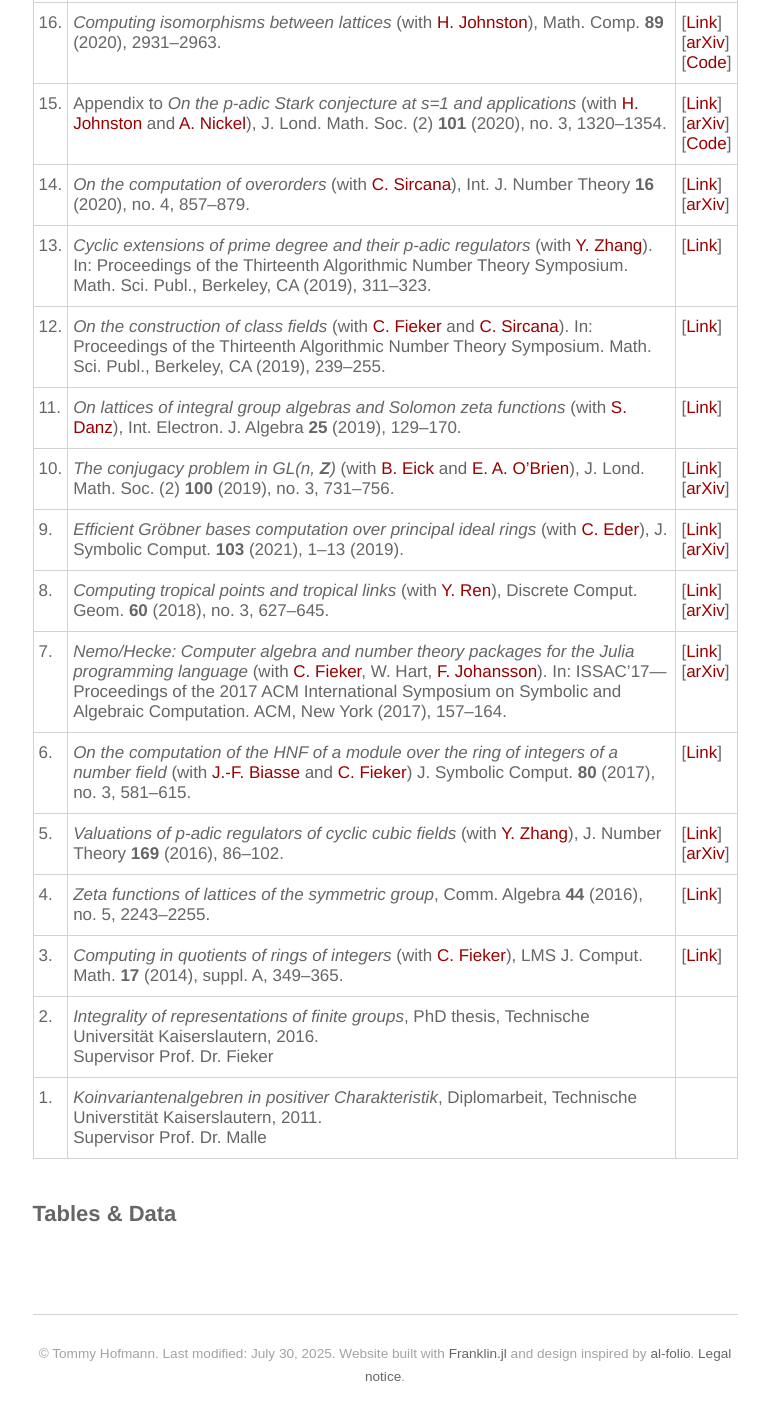
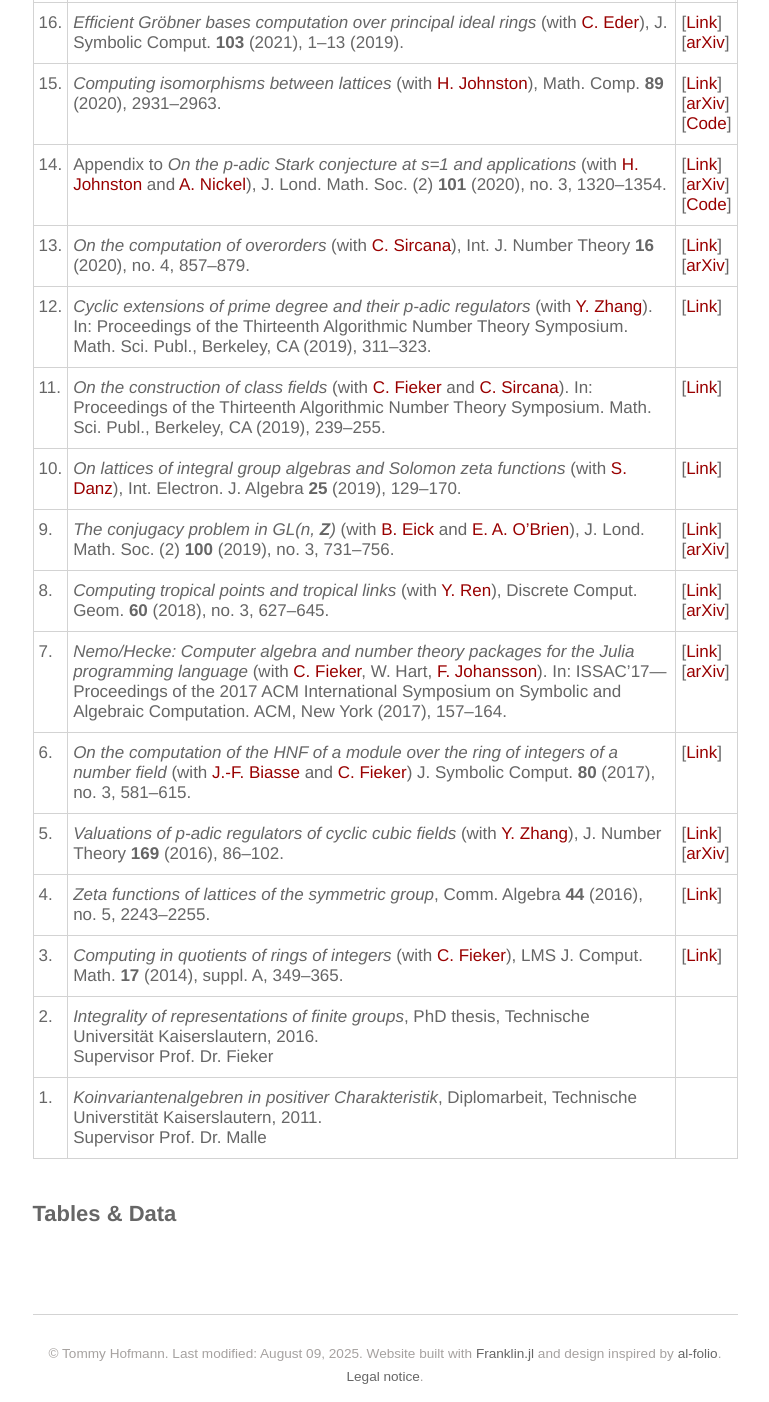
Before and after one commit to thofma/thofma.github.io, a plain HTML site: page research/index.html in a window 1280 px wide. Shown: the part 1458-2860 px from the top of the page, without its empty margins (255-1024 px from the left). Drawn offline with Linux system fonts and the light colour scheme.

Commit message:
fix ordering

```diff
--- a/research/index.html
+++ b/research/index.html
@@ -128,49 +128,49 @@
    <td>[<a href="https://doi.org/10.1112/jlms.12563">Link</a>]<br>[<a href="http://arxiv.org/abs/2002.12332" target="_blank">arXiv</a>]</td>
   </tr>
   <tr>
-   <td>17</td>
+   <td>17.</td>
    <td><em>On the computation of the endomorphism rings of abelian surfaces</em> (with <a href="https://www.mathematik.uni-kl.de/en/agag/people/head/prof-dr-claus-fieker/" target="_blank">C. Fieker</a> and S. P. Sanon), J. Number Theory <b>229</b> (2021), 39-52</td>
    <td>[<a href="https://doi.org/10.1016/j.jnt.2021.04.024" target="_blank">Link</a>]</td>
   </tr>
   <tr>
    <td>16.</td>
+   <td><em>Efficient Gröbner bases computation over principal ideal rings</em> (with <a href="https://www.mathematik.uni-kl.de/~ederc/" target="_blank">C. Eder</a>), J. Symbolic Comput. <b>103</b> (2021), 1–13 (2019).</td>
+   <td>[<a href="https://doi.org/10.1016/j.jsc.2019.10.020" target="_blank">Link</a>]<br>[<a href="http://arxiv.org/abs/1906.08543" target="_blank">arXiv</a>]</td>
+  </tr>
+  <tr>
+   <td>15.</td>
    <td><em>Computing isomorphisms between lattices</em> (with <a href="https://emps.exeter.ac.uk/mathematics/staff/hj241" target="_blank">H. Johnston</a>), Math. Comp. <b>89</b> (2020), 2931–2963.</td>
    <td>[<a href="https://doi.org/10.1090/mcom/3543" target="_blank">Link</a>]<br>[<a href="http://arxiv.org/abs/1806.08631" target="_blank">arXiv</a>]<br>[<a href="../software/#magma">Code</a>]</td>
   </tr>
   <tr>
-   <td>15.</td>
+   <td>14.</td>
    <td>Appendix to <em>On the p-adic Stark conjecture at s=1 and applications</em> (with <a href="https://emps.exeter.ac.uk/mathematics/staff/hj241" target="_blank">H. Johnston</a> and <a href="https://www.uni-due.de/~hm0251/english.html" target="_blank">A. Nickel</a>), J. Lond. Math. Soc. (2) <b>101</b> (2020), no. 3, 1320–1354.</td>
    <td>[<a href="https://doi.org/10.1112/jlms.12310" target="_blank">Link</a>]<br>[<a href="http://arxiv.org/abs/1703.06803" target="_blank">arXiv</a>]<br>[<a href="../software/#magma">Code</a>]</td>
   </tr>
   <tr>
-   <td>14.</td>
+   <td>13.</td>
    <td><em>On the computation of overorders</em> (with <a href="https://poisson.phc.dm.unipi.it/~sircana/" target="_blank">C. Sircana</a>), Int. J. Number Theory <b>16</b> (2020), no. 4, 857–879.</td>
    <td>[<a href="https://doi.org/10.1142/S179304212050044X" target="_blank">Link</a>]<br>[<a href="http://arxiv.org/abs/1909.10860" target="_blank">arXiv</a>]</td>
    </tr>
   <tr>
-   <td>13.</td>
+   <td>12.</td>
    <td><em>Cyclic extensions of prime degree and their p-adic regulators</em> (with <a href="http://www.maths.usyd.edu.au/u/yzhang/" target="_blank">Y. Zhang</a>). In: Proceedings of the Thirteenth Algorithmic Number Theory Symposium. Math. Sci. Publ., Berkeley, CA (2019), 311–323.</td>
    <td>[<a href="https://doi.org/10.2140/obs.2019.2.311" target="_blank">Link</a>]</td>
   </tr>
   <tr>
-   <td>12.</td>
+   <td>11.</td>
    <td><em>On the construction of class fields</em> (with <a href="https://www.mathematik.uni-kl.de/en/agag/people/head/prof-dr-claus-fieker/" target="_blank">C. Fieker</a> and <a href="https://poisson.phc.dm.unipi.it/~sircana/" target="_blank">C. Sircana</a>). In: Proceedings of the Thirteenth Algorithmic Number Theory Symposium. Math. Sci. Publ., Berkeley, CA (2019), 239–255.</td>
    <td>[<a href="https://doi.org/10.2140/obs.2019.2.239" target="_blank">Link</a>]</td>
   </tr>
   <tr>
-   <td>11.</td>
+   <td>10.</td>
    <td><em>On lattices of integral group algebras and Solomon zeta functions</em> (with <a href="https://www.ku.de/mgf/mathematik/professuralgebra/" target="_blank">S. Danz</a>), Int. Electron. J. Algebra <b>25</b> (2019), 129–170.</td>
    <td>[<a href="https://doi.org/10.24330/ieja.504139" target="_blank">Link</a>]</td>
   </tr>
   <tr>
-   <td>10.</td>
+   <td>9.</td>
    <td><em>The conjugacy problem in GL(n, <b>Z</b>)</em> (with <a href="http://www.iaa.tu-bs.de/beick/" target="_blank">B. Eick</a> and <a href="https://www.math.auckland.ac.nz/~obrien/" target="_blank">E. A. O’Brien</a>), J. Lond. Math. Soc. (2) <b>100</b> (2019), no. 3, 731–756.</td>
    <td>[<a href="https://doi.org/10.1112/jlms.12246" target="_blank">Link</a>]<br>[<a href="http://arxiv.org/abs/1811.06190" target="_blank">arXiv</a>]</td>
-  </tr>
-  <tr>
-   <td>9.</td>
-   <td><em>Efficient Gröbner bases computation over principal ideal rings</em> (with <a href="https://www.mathematik.uni-kl.de/~ederc/" target="_blank">C. Eder</a>), J. Symbolic Comput. <b>103</b> (2021), 1–13 (2019).</td>
-   <td>[<a href="https://doi.org/10.1016/j.jsc.2019.10.020" target="_blank">Link</a>]<br>[<a href="http://arxiv.org/abs/1906.08543" target="_blank">arXiv</a>]</td>
   </tr>
   <tr>
    <td>8.</td>
@@ -221,7 +221,7 @@
 <h2 id="tables_data"><a href="#tables_data" class="header-anchor">Tables &amp; Data</a></h2>
 <div class="page-foot">
   <div class="copyright">
-    &copy; Tommy Hofmann. Last modified: July 30, 2025. Website built with <a href="https://github.com/tlienart/Franklin.jl">Franklin.jl</a> and design inspired by <a href="https://github.com/alshedivat/al-folio">al-folio</a>. <a href="/legal/">Legal notice</a>.
+    &copy; Tommy Hofmann. Last modified: August 09, 2025. Website built with <a href="https://github.com/tlienart/Franklin.jl">Franklin.jl</a> and design inspired by <a href="https://github.com/alshedivat/al-folio">al-folio</a>. <a href="/legal/">Legal notice</a>.
   </div>
 </div>
 </div><!-- CONTENT ENDS HERE -->
```
